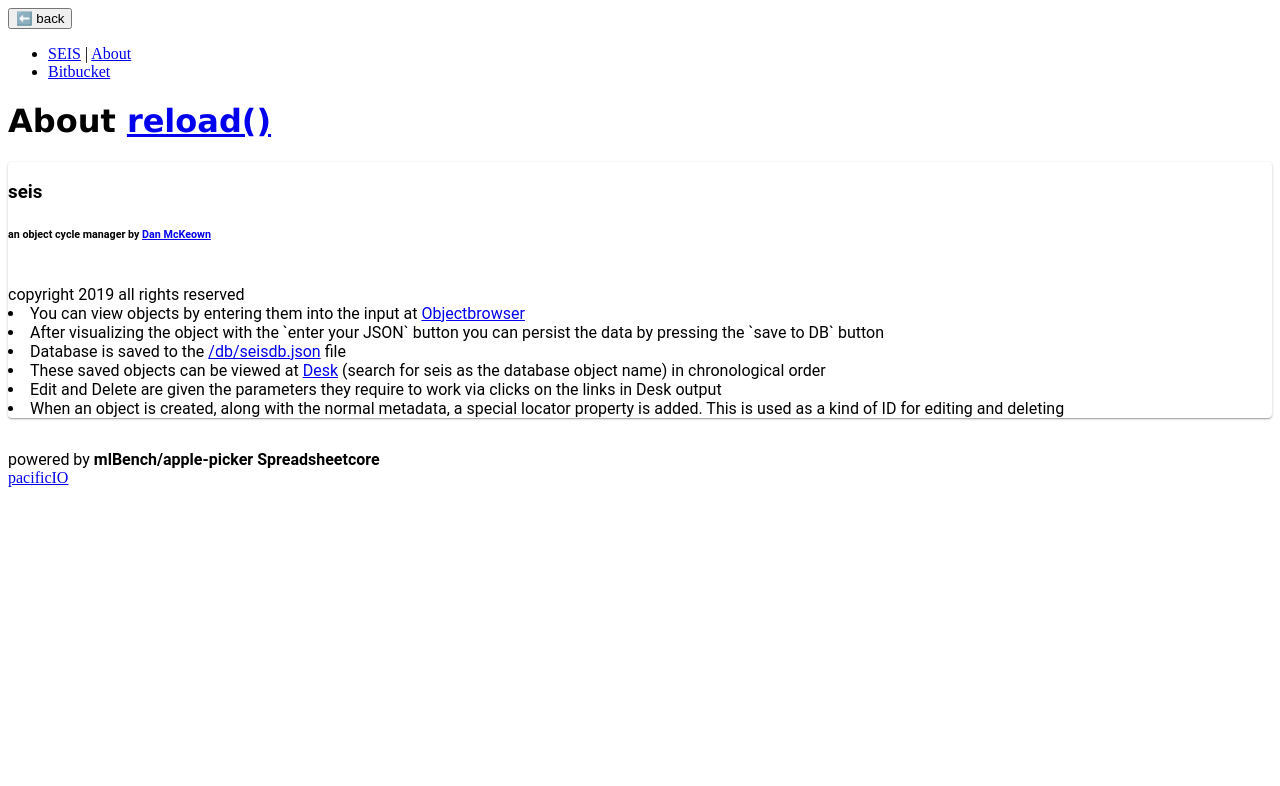
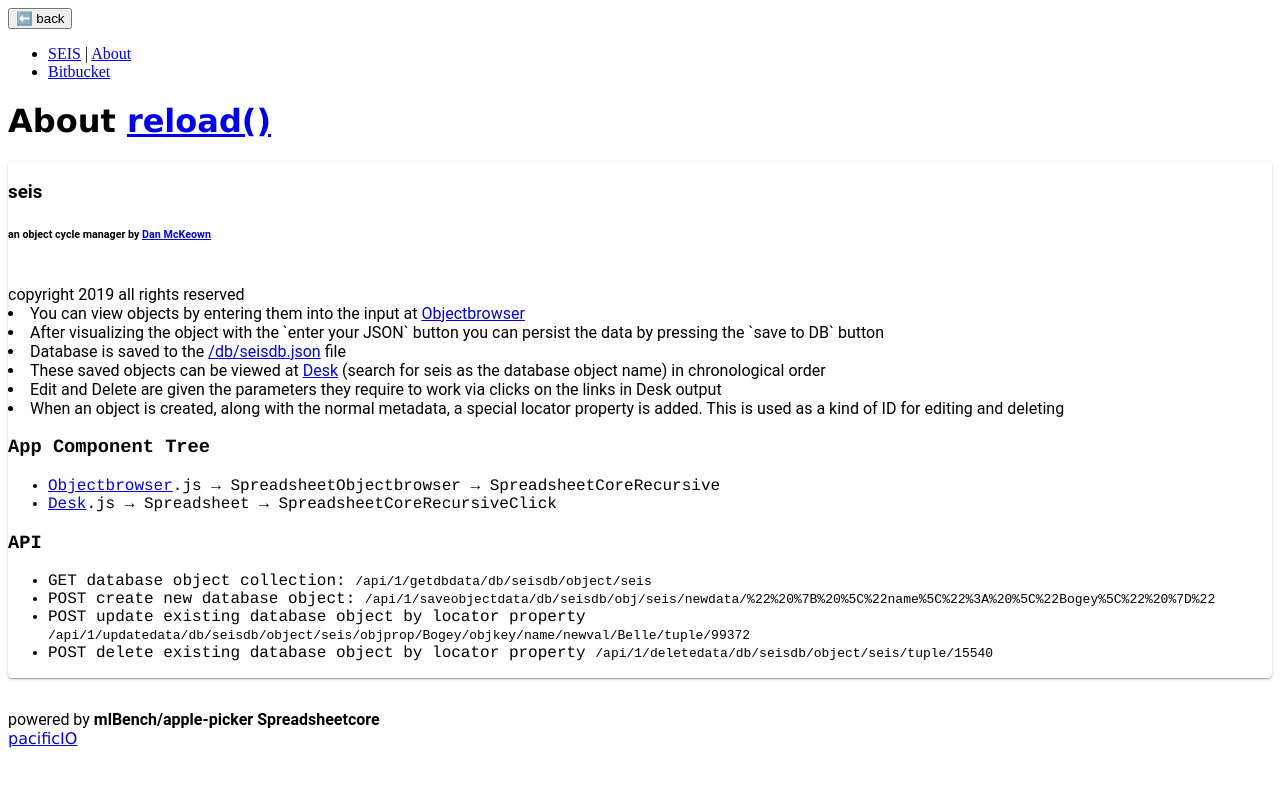
Before and after one commit to pacificpelican/seis, a Next.js app: page /About in a window 1280 px wide. Shown: the top 786 px of the page. Built offline with nearby package versions, Linux system fonts and the light colour scheme.

Commit message:
update info on About page including API routes

```diff
--- a/package.json
+++ b/package.json
@@ -1,6 +1,6 @@
 {
   "name": "seis",
-  "version": "0.3.1",
+  "version": "0.3.2",
   "scripts": {
     "dev": "node server.js",
     "build": "next build",
--- a/pages/About.js
+++ b/pages/About.js
@@ -47,9 +47,9 @@ class About extends Component {
         <Card>
           <section id="propsInfo">
             <h3>seis</h3>
-
             <h6>
-              an object cycle manager by <a href="http://danmckeown.info">Dan McKeown</a>
+              an object cycle manager by{" "}
+              <a href="http://danmckeown.info">Dan McKeown</a>
             </h6>
             <br />
             <span id="copright">copyright 2019 all rights reserved</span>
@@ -62,15 +62,62 @@ class About extends Component {
               After visualizing the object with the `enter your JSON` button you
               can persist the data by pressing the `save to DB` button
             </li>
-            <li>Database is saved to the <a href="../db/seisdb.json">/db/seisdb.json</a> file</li>
+            <li>
+              Database is saved to the{" "}
+              <a href="../db/seisdb.json">/db/seisdb.json</a> file
+            </li>
             <li>
               These saved objects can be viewed at <a href="/Desk">Desk</a>{" "}
               (search for seis as the database object name) in chronological
               order
             </li>
-            <li>Edit and Delete are given the parameters they require to work via clicks on the links in Desk output</li>
-            <li>When an object is created, along with the normal metadata, a special locator property is added.  This is used as a kind of ID for editing and deleting</li>
+            <li>
+              Edit and Delete are given the parameters they require to work via
+              clicks on the links in Desk output
+            </li>
+            <li>
+              When an object is created, along with the normal metadata, a
+              special locator property is added. This is used as a kind of ID
+              for editing and deleting
+            </li>
           </section>
+
+          <article id="appTree">
+            <h3>App Component Tree</h3>
+            <ul>
+              <li>
+                <a href="./Objectbrowser">Objectbrowser</a>.js →
+                SpreadsheetObjectbrowser → SpreadsheetCoreRecursive
+              </li>
+              <li>
+                <a href="./Desk">Desk</a>.js → Spreadsheet →
+                SpreadsheetCoreRecursiveClick
+              </li>
+            </ul>
+            <h3>API</h3>
+            <ul>
+              <li>
+                GET database object collection:{" "}
+                <code>/api/1/getdbdata/db/seisdb/object/seis</code>
+              </li>
+              <li>
+                POST create new database object:{" "}
+                <code>
+                  /api/1/saveobjectdata/db/seisdb/obj/seis/newdata/%22%20%7B%20%5C%22name%5C%22%3A%20%5C%22Bogey%5C%22%20%7D%22
+                </code>
+              </li>
+              <li>
+                POST update existing database object by locator property{" "}
+                <code>
+                  /api/1/updatedata/db/seisdb/object/seis/objprop/Bogey/objkey/name/newval/Belle/tuple/99372
+                </code>
+              </li>
+              <li>
+                POST delete existing database object by locator property{" "}
+                <code>/api/1/deletedata/db/seisdb/object/seis/tuple/15540</code>
+              </li>
+            </ul>
+          </article>
         </Card>
 
         <footer id="deskFooter">
@@ -86,6 +133,12 @@ class About extends Component {
           aside {
             font-family: Futura, "Ubuntu", "Lucida Grande", "Roboto", Helvetica,
               sans-serif;
+          }
+          section, article {
+            font-family: "Courier", "Courier New", serif;
+          }
+          footer {
+            font-family: "Lucida Grande", "Ubuntu", "Roboto", Helvetica, serif;
           }
           footer#deskFooter {
             margin-top: 2em;
```
Also changed, not shown: 1 other file (tests, documents, lock files or other folders).
